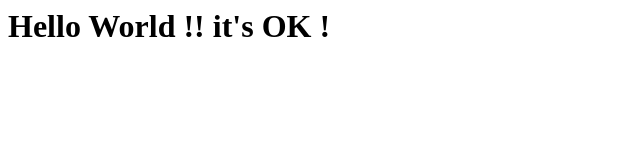
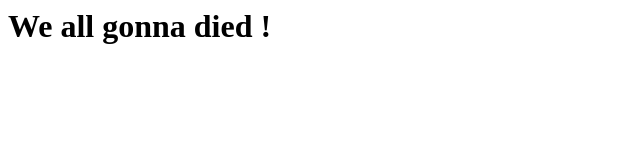
Before and after one commit to digitalsilex/msicesi, a plain HTML site: page index.html in a window 1280 px wide. Shown: the whole page, without its empty margins (0-640 px from the left). Drawn offline with Linux system fonts and the light colour scheme.

Commit message:
Update index.html

```diff
--- a/index.html
+++ b/index.html
@@ -1 +1 @@
-<h1>Hello World !! it's OK !</h1>
+<h1>We all gonna died !</h1>
```
